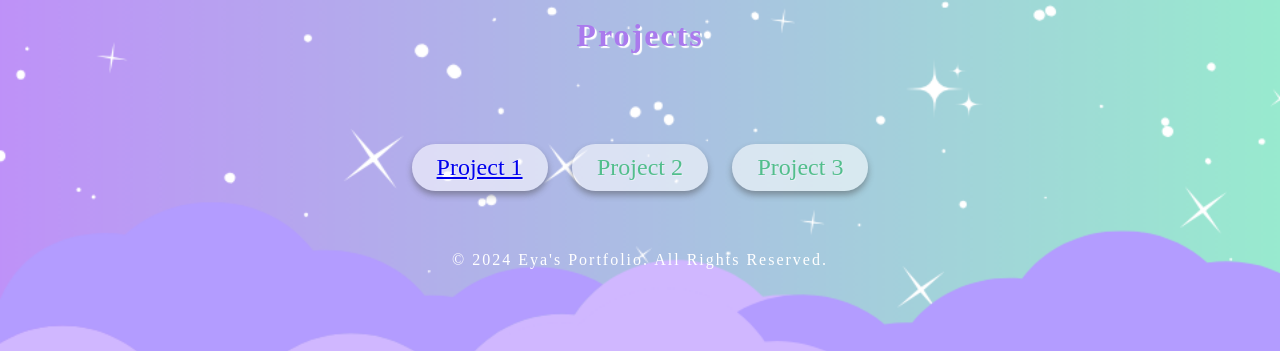
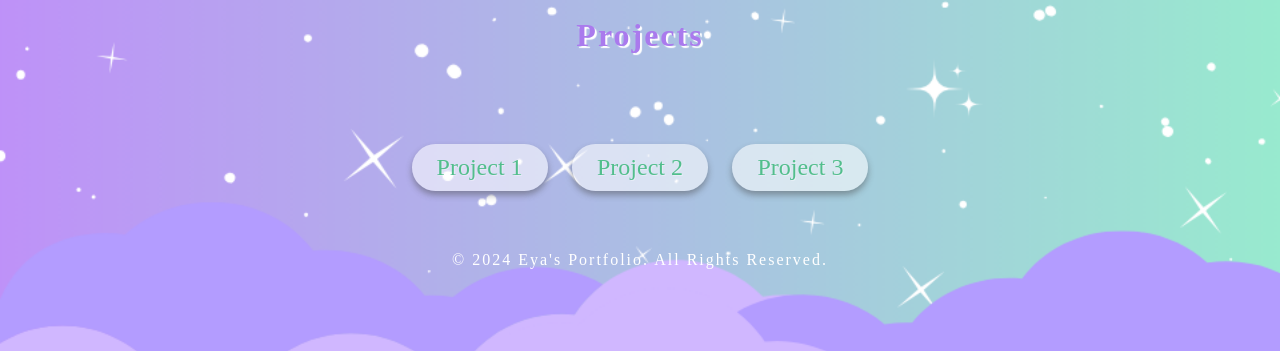
Before and after one commit to eyaalgaba/eyaalgaba.github.io, a PHP site: page / in a window 1280 px wide. Shown: the part 343-694 px from the top of the page. Run offline with PHP 8.4, Linux system fonts and the light colour scheme.

Commit message:
styles.css

```diff
--- a/styles.css
+++ b/styles.css
@@ -67,3 +67,8 @@ button {
 button:hover {
     background-color: #ffffff;
 }
+
+a {
+text-decoration: none;
+color: #52be8c;
+}
```
